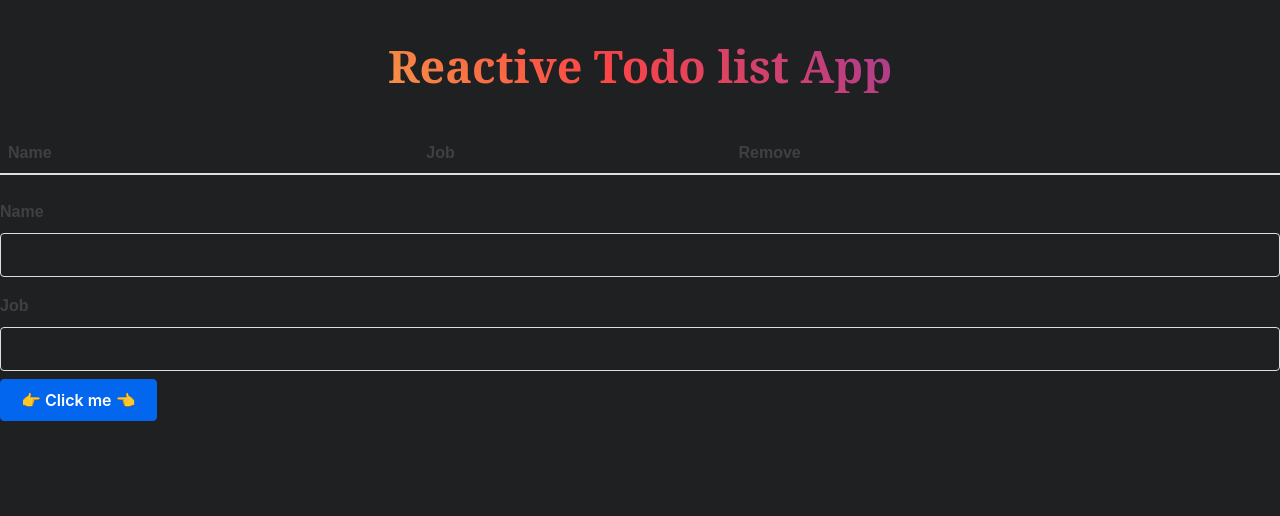
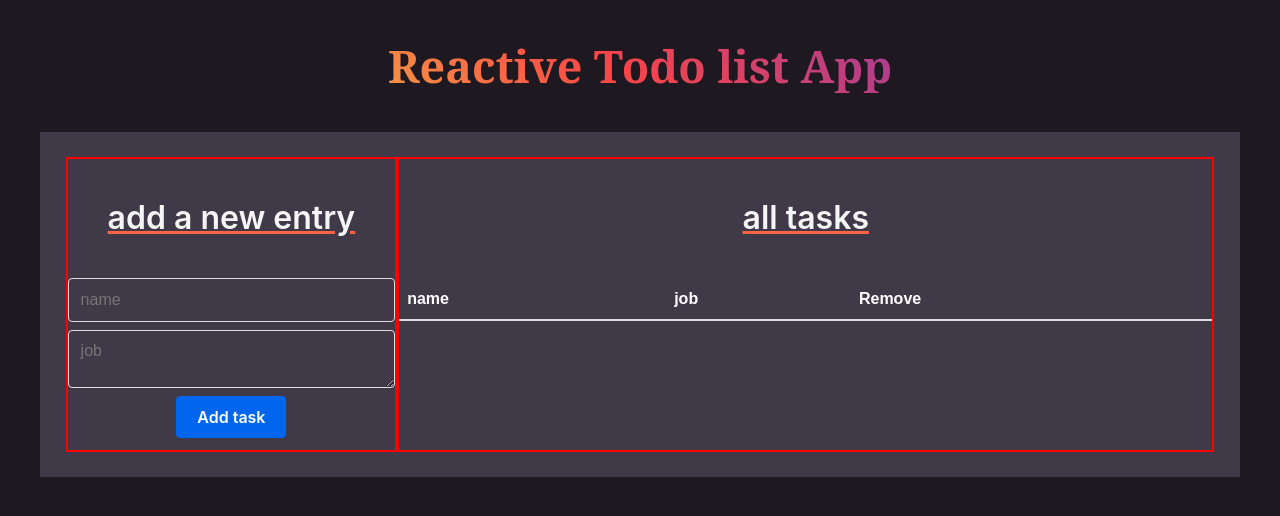
Before and after one commit to HarshitJoshi9152/React-todo, a React (Create React App) app: page / in a window 1280 px wide. Shown: the top 516 px of the page. Built offline with nearby package versions, Linux system fonts and the light colour scheme.

Commit message:
initial layout (flex)

```diff
--- a/src/App.js
+++ b/src/App.js
@@ -2,6 +2,7 @@
 import Header from "./Header"
 import Table from "./Table";
 import Form from "./Form";
+import ViewHolder from "./ViewHolder";
 class App extends Component {
 	state = {
 		characters: []
@@ -29,13 +30,14 @@
 		return (
 			<>
 				<Header />
-				<div>
+				<ViewHolder>
+					<Form handleSubmit={this.handleSubmit} />
 					<Table
 						characterData={characters}
 						removeCharacters={this.removeCharacters}
 					/>
-					<Form handleSubmit={this.handleSubmit} />
-				</div>
+					{/* <tasks data={tasks} removeTask={removeTask}></tasks> */}
+				</ViewHolder>
 			</>
 		);
 	}
--- a/src/Form.js
+++ b/src/Form.js
@@ -1,5 +1,5 @@
 import React, { Component } from "react";
-
+import './form.css'
 class Form extends Component {
 	initialState = {
 		name: "",
@@ -25,27 +25,38 @@
 		const { name, job } = this.state;
 
 		return (
+			<div className="form">
+			<FormHeader></FormHeader>
 			<form>
-				<label htmlFor="name">Name</label>
+				{/* <label htmlFor="name">Name</label> */}
 				<input
+					placeholder="name"
 					type="text"
 					name="name"
 					id="name"
 					value={name}
 					onChange={this.handleChange}
 				/>
-				<label htmlFor="job">Job</label>
-				<input
+				{/* <label htmlFor="job">Job</label> */}
+				<textarea
+					placeholder="job"
 					type="text"
 					name="job"
 					id="job"
 					value={job}
 					onChange={this.handleChange}
 				/>
-				<input type="button" onClick={this.submitForm} value="👉 Click me 👈"/>
+				<input type="button" onClick={this.submitForm} value="Add task"/>
 			</form>
+			</div>
 		);
 	}
 }
 
+function FormHeader(prosp) {
+	return (
+		<h2>add a new entry</h2>
+	)
+}
+
 export default Form;
--- a/src/Table.js
+++ b/src/Table.js
@@ -5,23 +5,35 @@
 		const { characterData, removeCharacters } = this.props;
 
 		return (
+			<div className="content">
+				<Header/>
 				<table>
-				<TableHead />
+					{/* not the best way to do this */}
+					<TableHead headings={Object.keys({name:"", job:""})}/>
 					<TableBody
 						characterData={characterData}
 						removeCharacters={removeCharacters}
 					/>
 				</table>
+			</div>
 		);
 	}
 }
 
-function TableHead() {
+function Header() {
+	return (
+		<h2>all tasks</h2>
+	)
+}
+
+function TableHead(props) {
+	console.log(props)
 	return (
 		<thead>
 			<tr>
-				<th>Name</th>
-				<th>Job</th>
+				{/* {props.headings.map( (head) => <th>{head}</th>)} */}
+				<th>name</th>
+				<th>job</th>
 				<th>Remove</th>
 			</tr>
 		</thead>
--- /dev/null
+++ b/src/ViewHolder.css
@@ -0,0 +1,37 @@
+.container {
+	display:flex;
+	padding:2vw;
+	background-color: #403947;
+}
+
+.content {
+	/* order: 1; */
+	border: 2px solid red;
+	float: right;
+	/* width: 60%;
+	display: block */
+	flex:1;
+	/* width: 400px;; */
+}
+
+.content > h2, .form > h2 {
+	padding: 20px;
+	margin: 20px;
+	text-decoration: underline solid tomato;
+	color: whitesmoke;
+	text-align: center;
+}
+
+.form {
+	/* width: 20%;
+	display: block */
+	/* order: 2; */
+	float: left;
+	border: 2px solid red;
+}
+
+*,
+*::before,
+*::after {
+	box-sizing: border-box;
+}
--- /dev/null
+++ b/src/ViewHolder.js
@@ -0,0 +1,12 @@
+import React from "react";
+import "./ViewHolder.css"
+
+function ViewHolder(props) {
+	return (
+		<div className="container">
+			{props.children}
+		</div>
+	)
+}
+
+export default ViewHolder;
--- a/src/custom.css
+++ b/src/custom.css
@@ -8,9 +8,9 @@
 }
 
 html, body {
-	background-color:#1f2022;
+	background-color:#1e1921;
 	height: 100%;
-	color: 868e96;
+	color: white;
 	font-family: Arial, Helvetica, sans-serif;
 }
 
--- /dev/null
+++ b/src/form.css
@@ -0,0 +1,13 @@
+input, textarea {
+	color: white;
+}
+
+form {
+	text-align: center;
+	width:auto;
+	margin: 4px auto;
+}
+
+label {
+	text-align: left;
+}
```
Also changed, not shown: todo.txt (added), 1 other file (tests, documents, lock files or other folders). Lines whose indentation alone changed are shown as unchanged.
